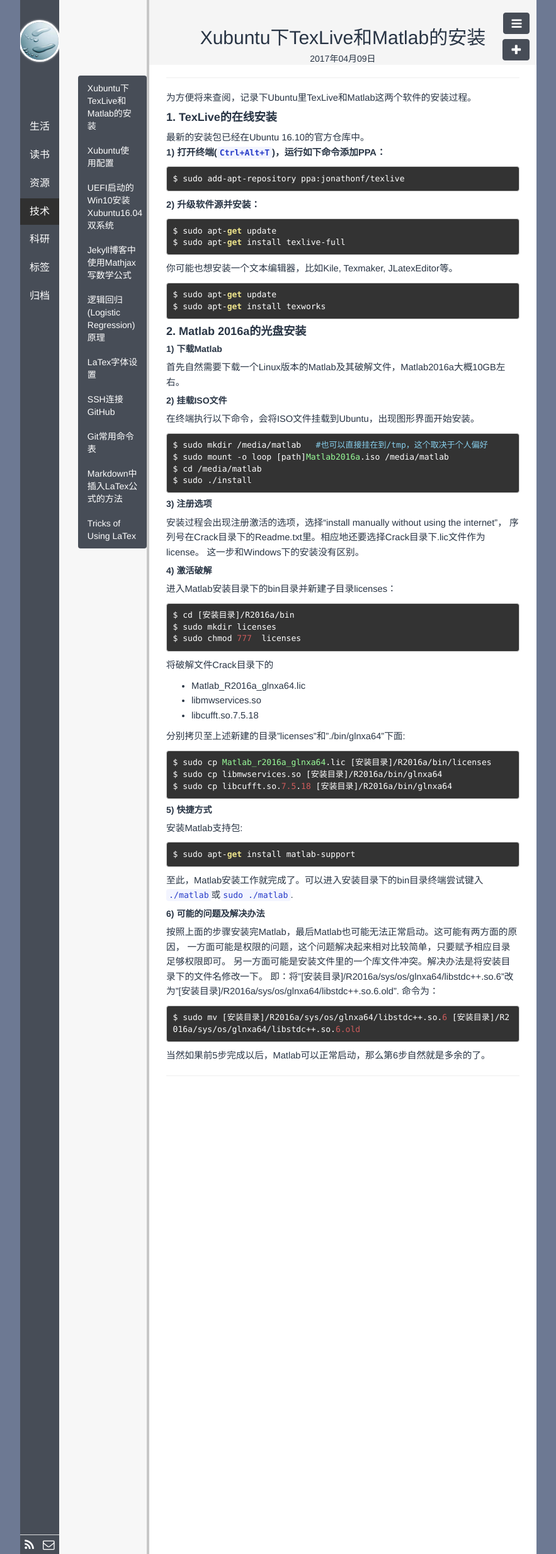
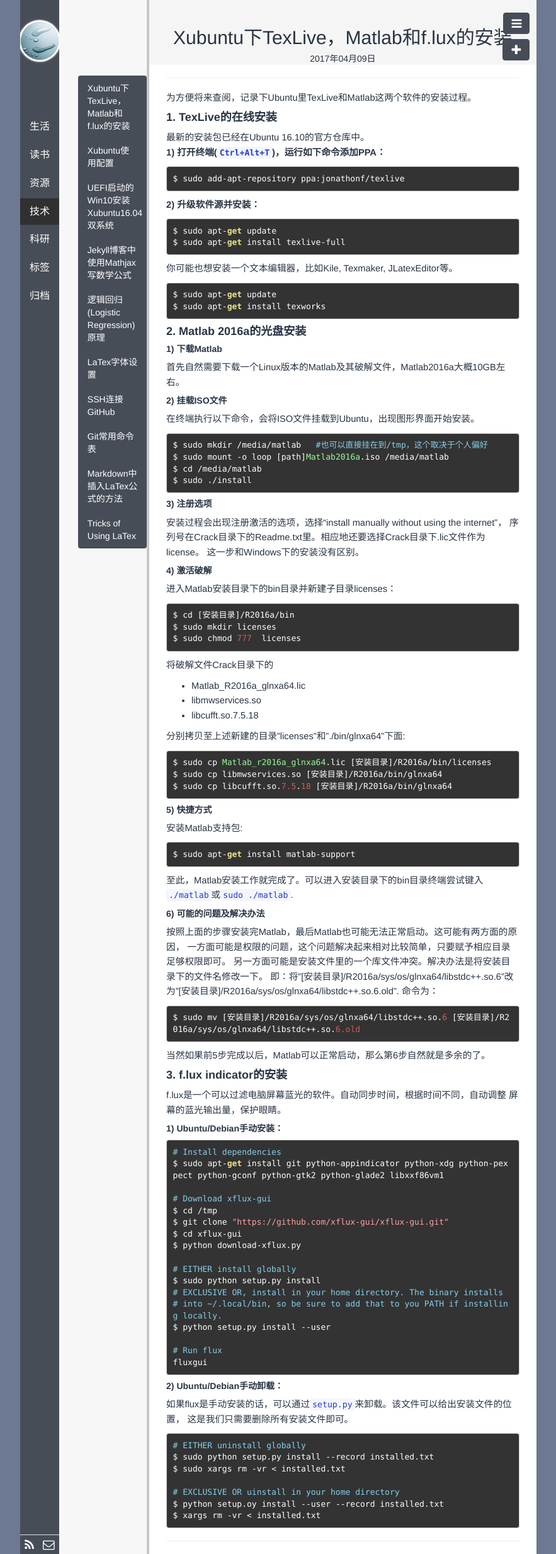
Before and after one commit to polyHong/polyHong.github.io, a Jekyll site: the page built from _posts/tech/2017-04-09-issues-install-softwares-ubuntu.md, in a window 1280 px wide. Shown: the whole page at 63% size, without its empty margins (198-1081 px from the left). Built offline with Jekyll 4.4.1, drawn with Linux system fonts in a browser that asks for light colours; Markdown is read by kramdown in place of the engine named in the settings; comment, search, counter and statistics services are not loaded.

````diff
--- a/_posts/tech/2017-04-09-issues-install-softwares-ubuntu.md
+++ b/_posts/tech/2017-04-09-issues-install-softwares-ubuntu.md
@@ -1,6 +1,6 @@
 ---
 layout: post
-title: Xubuntu下TexLive和Matlab的安装
+title: Xubuntu下TexLive，Matlab和f.lux的安装
 category: 技术
 tags: [Ubuntu,LaTex,TexLive,Matlab]
 keywords: Ubuntu, Linux
@@ -101,3 +101,44 @@
 ```
 
 当然如果前5步完成以后，Matlab可以正常启动，那么第6步自然就是多余的了。
+
+#### **3. f.lux indicator的安装**
+f.lux是一个可以过滤电脑屏幕蓝光的软件。自动同步时间，根据时间不同，自动调整
+屏幕的蓝光输出量，保护眼睛。
+
+
+##### **1) Ubuntu/Debian手动安装：**
+
+```shell
+# Install dependencies
+$ sudo apt-get install git python-appindicator python-xdg python-pexpect python-gconf python-gtk2 python-glade2 libxxf86vm1
+
+# Download xflux-gui
+$ cd /tmp
+$ git clone "https://github.com/xflux-gui/xflux-gui.git"
+$ cd xflux-gui
+$ python download-xflux.py
+
+# EITHER install globally
+$ sudo python setup.py install
+# EXCLUSIVE OR, install in your home directory. The binary installs
+# into ~/.local/bin, so be sure to add that to you PATH if installing locally.
+$ python setup.py install --user
+
+# Run flux
+fluxgui
+```
+
+##### **2) Ubuntu/Debian手动卸载：**
+如果flux是手动安装的话，可以通过`setup.py`来卸载。该文件可以给出安装文件的位置，
+这是我们只需要删除所有安装文件即可。
+
+```shell
+# EITHER uninstall globally
+$ sudo python setup.py install --record installed.txt
+$ sudo xargs rm -vr < installed.txt
+
+# EXCLUSIVE OR uinstall in your home directory
+$ python setup.oy install --user --record installed.txt
+$ xargs rm -vr < installed.txt
+```
````
Also changed, not shown: 1 other file.
